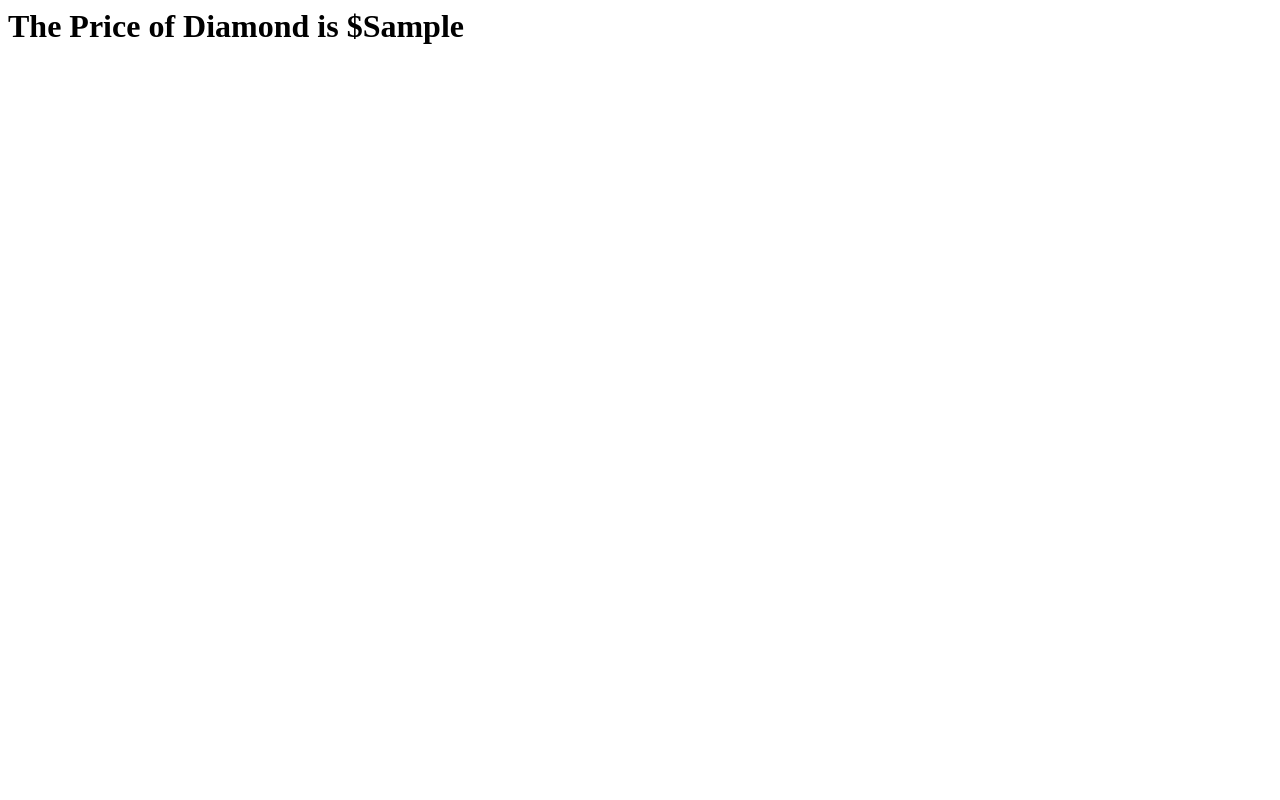
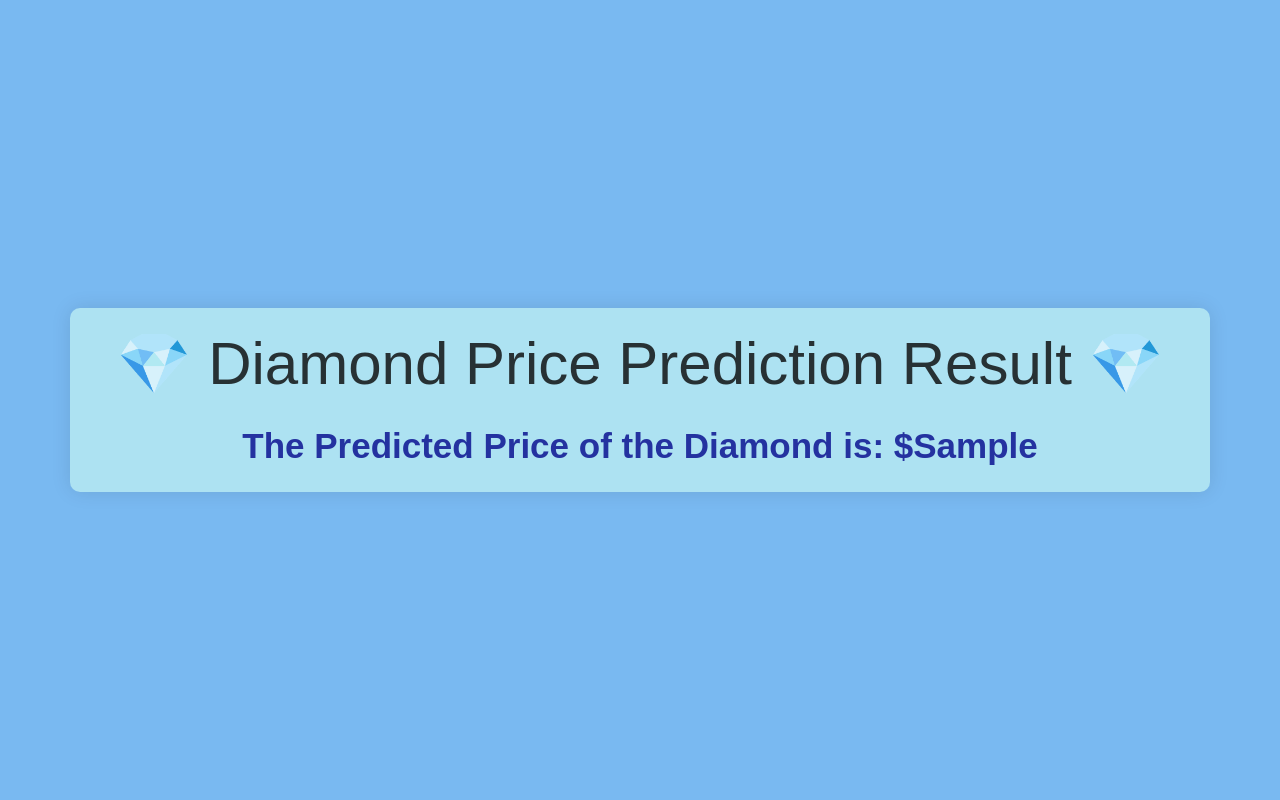
Before and after one commit to Kashi2723/diamond_prediction, a Flask app: template templates/result.html in a window 1280 px wide. Run offline with Flask 3, Linux system fonts and the light colour scheme; the template is opened without the code that fills it: most values are stand-ins (such as "Sample title", 1, 10 or a date in 2020); some libraries are stand-ins or nearby versions.

Commit message:
updated final code

```diff
--- a/templates/result.html
+++ b/templates/result.html
@@ -1 +1,57 @@
-<h1>The Price of Diamond is ${{final_result}}</h1>
+ <!DOCTYPE html>
+<html lang="en">
+<head>
+    <meta charset="UTF-8">
+    <meta name="viewport" content="width=device-width, initial-scale=1.0">
+    <title>Diamond Price Prediction Result</title>
+    <!-- Bootstrap CSS -->
+    <link href="https://stackpath.bootstrapcdn.com/bootstrap/4.5.2/css/bootstrap.min.css" rel="stylesheet">
+    <style>
+        body {
+            font-family: Arial, sans-serif;
+            background-color: hsl(208, 81%, 71%); /* Light blue background color */
+            margin: 0;
+            padding: 0;
+            display: flex;
+            justify-content: center;
+            align-items: center;
+            min-height: 100vh;
+        }
+
+        .container {
+            background-color: #ade2f2; /* White background color */
+            padding: 20px;
+            border-radius: 10px;
+            box-shadow: 0 0 20px rgba(0, 0, 0, 0.1);
+        }
+
+        .result {
+            margin-top: 20px;
+            font-size: 30px;
+            font-weight: bold;
+            color: #1e90ff; /* Blue color */
+        }
+        h1 {
+            font-size: 60px;
+            color: #080808cf
+        }
+        .res {
+            font-size: 35px;
+            color: #04098ccf;
+            text-align: center;
+        }
+    </style>
+</head>
+<body>
+    <div class="container">
+        <h1 class="text-center"> 💎 Diamond Price Prediction Result 💎 </h1>
+        <div class="result">
+            <div class="res">The Predicted Price of the Diamond is: ${{final_result}}</div>
+        </div>
+    </div>
+    <!-- Bootstrap JS and dependencies -->
+    <script src="https://code.jquery.com/jquery-3.5.1.slim.min.js"></script>
+    <script src="https://cdn.jsdelivr.net/npm/popper.js@1.16.1/dist/umd/popper.min.js"></script>
+    <script src="https://stackpath.bootstrapcdn.com/bootstrap/4.5.2/js/bootstrap.min.js"></script>
+</body>
+</html>
```
